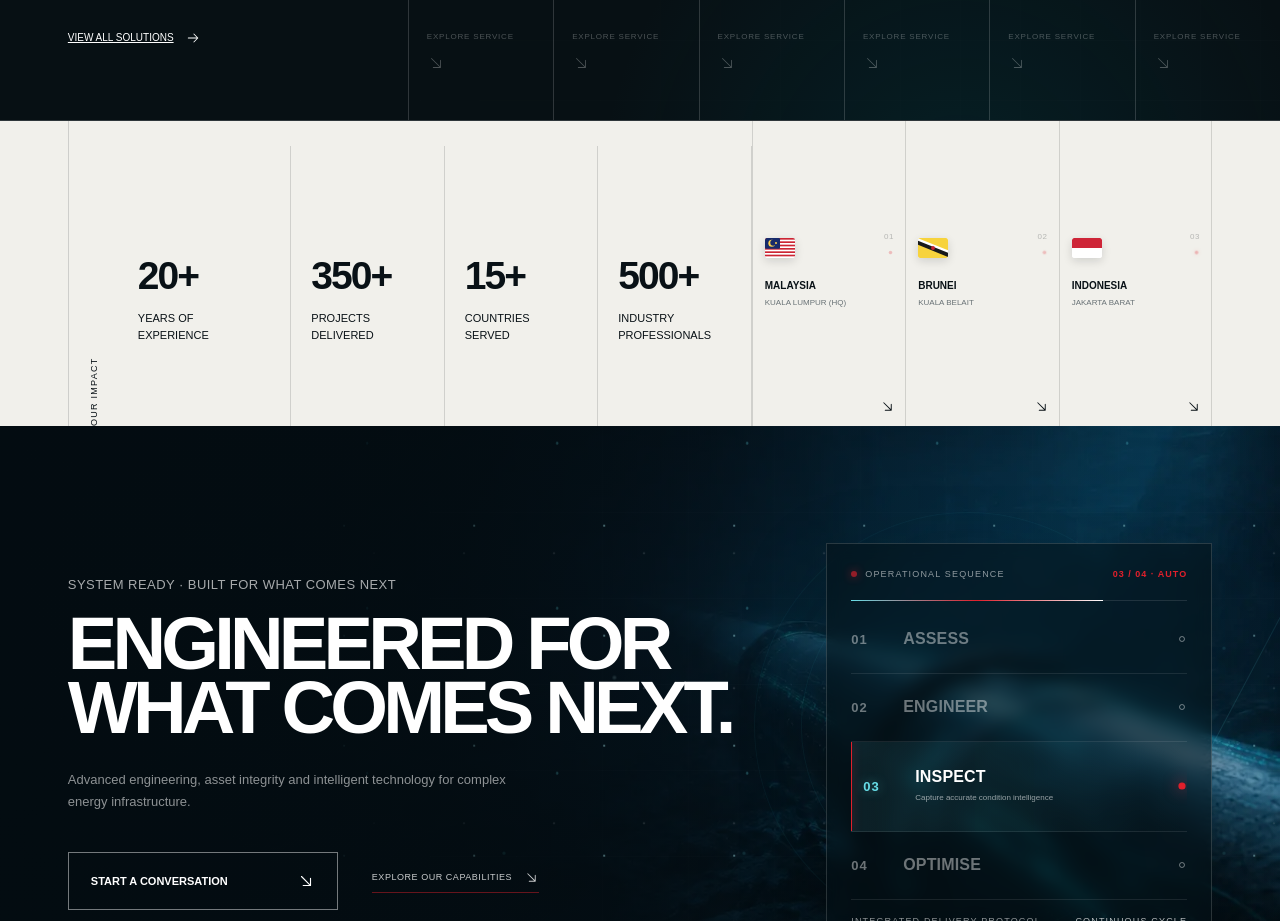
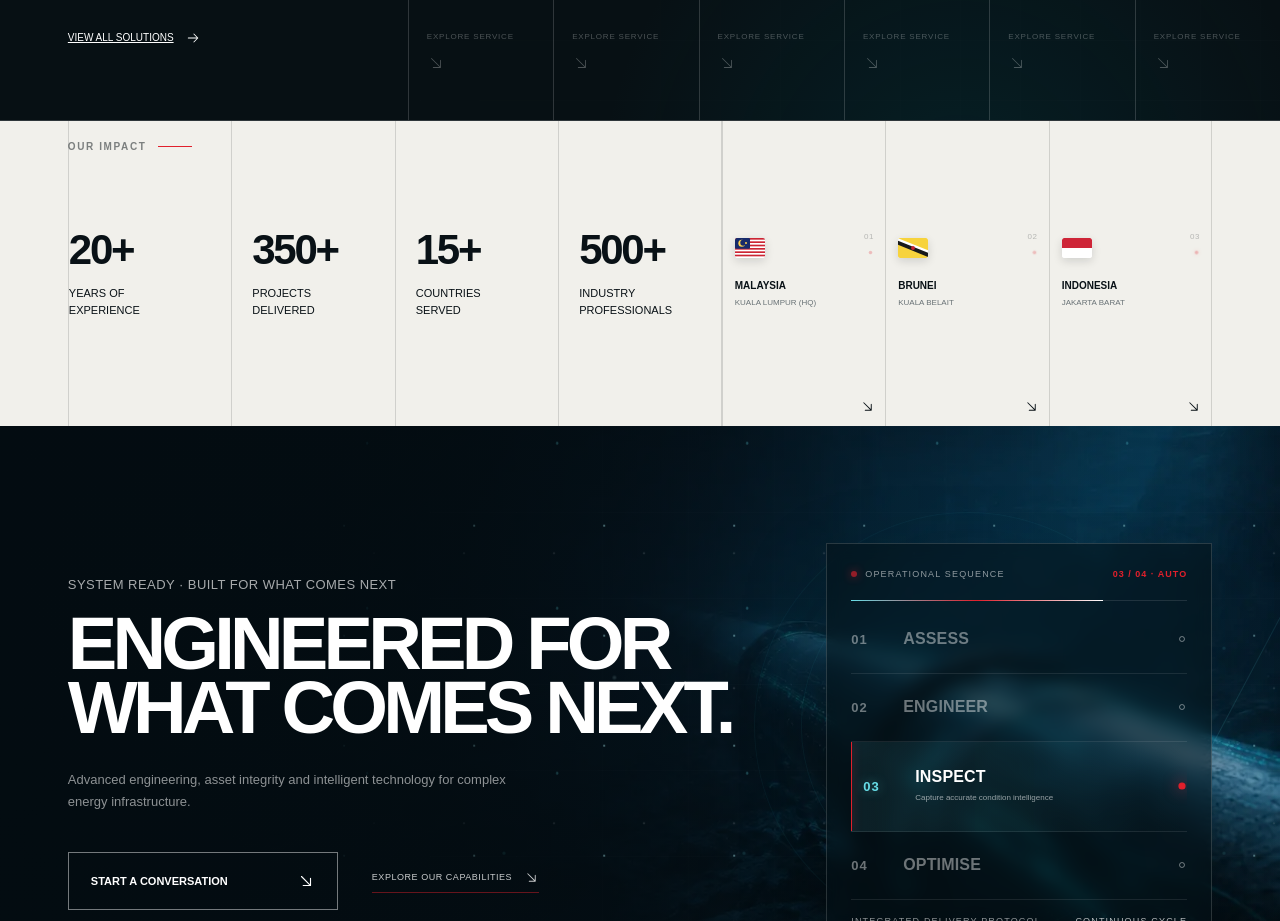
Before and after one commit to maizhakimm/rockoilgroup, a Next.js app: page / in a window 1280 px wide. Shown: the part 1000-1921 px from the top of the page. Built offline with nearby package versions, Linux system fonts and the light colour scheme.

Commit message:
Enrich impact card interactions and alignment

```diff
--- a/app/components/animation-controller.tsx
+++ b/app/components/animation-controller.tsx
@@ -29,11 +29,11 @@ export function AnimationController() {
 
       gsap.from(".stat", {
         scrollTrigger: { trigger: ".impact", start: "top 80%" },
-        y: 25,
         opacity: 0,
-        duration: 0.65,
+        duration: 0.55,
         stagger: 0.1,
-        ease: "power2.out",
+        ease: "power1.out",
+        clearProps: "opacity",
       });
 
       document.querySelectorAll<HTMLElement>("[data-count]").forEach((node) => {
--- a/app/components/country-presence.tsx
+++ b/app/components/country-presence.tsx
@@ -1,4 +1,7 @@
-import { ArrowDownRight } from "@phosphor-icons/react/dist/ssr";
+"use client";
+
+import { ArrowDownRight } from "@phosphor-icons/react";
+import { useState } from "react";
 
 function MalaysiaFlag() {
   return (
@@ -40,11 +43,20 @@ const countries = [
 ];
 
 export function CountryPresence() {
+  const [active, setActive] = useState<number | null>(null);
   return (
     <div className="countryPresence">
       <div className="countryGrid">
         {countries.map(({ name, office, address, Flag }, index) => (
-          <a className="countryCard" href="#contact" key={name}>
+          <article
+            className={`countryCard ${active === index ? "isActive" : ""}`}
+            key={name}
+            tabIndex={0}
+            role="button"
+            aria-expanded={active === index}
+            onClick={() => setActive(active === index ? null : index)}
+            onFocus={() => setActive(index)}
+          >
             <div className="flagIcon"><Flag /></div>
             <span className="countryIndex">0{index + 1}</span>
             <i aria-hidden="true" />
@@ -52,7 +64,7 @@ export function CountryPresence() {
             <span className="countryOffice">{office}</span>
             <small className="countryAddress">{address}</small>
             <ArrowDownRight size={15} />
-          </a>
+          </article>
         ))}
       </div>
     </div>
--- a/app/globals.css
+++ b/app/globals.css
@@ -137,20 +137,23 @@ h1 .heroTitleLine:nth-child(4) > span { animation:titleScan 6s ease-in-out infin
 .cardScan { position:absolute; z-index:1; left:0; right:0; height:1px; top:-5%; opacity:0; background:linear-gradient(90deg,transparent,rgba(103,221,231,.9),transparent); box-shadow:0 0 12px rgba(103,221,231,.55); }
 .capabilityCard.isActive .cardScan { opacity:.7; animation:cardScan 2.8s linear infinite; }
 @keyframes cardScan { from { top:0; } to { top:100%; } }
-.impact { background:var(--paper); color:#091116; height:305px; padding:0 clamp(28px,5.3vw,88px); display:grid; grid-template-columns:70px 4fr 3fr; align-items:stretch; gap:0; position:relative; }
-.verticalLabel { border-right:1px solid rgba(7,16,20,.15); padding-right:20px; }
+.impact { background:var(--paper); color:#091116; height:305px; padding:0 clamp(28px,5.3vw,88px); display:grid; grid-template-columns:4fr 3fr; align-items:stretch; gap:0; position:relative; }
+.verticalLabel { position:absolute; z-index:3; left:clamp(28px,5.3vw,88px); top:20px; border:0; padding:0; writing-mode:horizontal-tb; transform:none; color:rgba(7,16,20,.5); font-size:10px; font-weight:700; letter-spacing:.16em; }
+.verticalLabel:after { content:""; display:inline-block; width:34px; height:1px; margin:0 0 3px 12px; background:var(--red); }
 .statsGrid { height:100%; display:grid; grid-template-columns:repeat(4,1fr); align-items:stretch; }
-.stat { border-right:1px solid rgba(7,16,20,.14); padding:28px 20px; align-self:stretch; display:flex; flex-direction:column; justify-content:center; position:relative; overflow:hidden; transition:background .4s,transform .4s,color .35s; }
+.stat { height:100%; border-left:1px solid rgba(7,16,20,.14); padding:28px 20px; align-self:stretch; display:flex; flex-direction:column; justify-content:center; position:relative; overflow:hidden; transition:background .42s,transform .42s,color .35s; }
+.stat:last-child { border-right:1px solid rgba(7,16,20,.14); }
 .stat:before { content:""; position:absolute; inset:auto 0 0; height:2px; background:linear-gradient(90deg,var(--red),#2bc4d0); transform:scaleX(0); transform-origin:left; transition:transform .4s; }
 .stat:after { content:""; position:absolute; width:100px; height:100px; right:-55px; top:-55px; border-radius:50%; background:rgba(43,196,208,.12); filter:blur(14px); opacity:0; transition:.4s; }
 .stat:first-child { padding-left:0; }
-.stat strong { display:block; font-size:39px; letter-spacing:-.05em; transition:color .35s,transform .4s; }
-.stat > span { display:block; margin-top:12px; text-transform:uppercase; font-size:11px; line-height:1.5; }
+.stat strong { display:block; font-size:42px; line-height:1; letter-spacing:-.055em; transition:color .35s,transform .42s,font-size .42s,text-shadow .35s; }
+.stat > span { display:block; margin-top:14px; text-transform:uppercase; font-size:11px; line-height:1.5; transition:color .35s,transform .42s; }
 .stat > span span { display:block; }
-.stat:hover { background:rgba(255,255,255,.52); transform:translateY(-5px); }
+.stat:hover { z-index:2; color:#fff; background:linear-gradient(145deg,#071318,#0a2b31); transform:translateY(-6px); box-shadow:0 20px 45px rgba(6,16,21,.22); }
 .stat:hover:before { transform:scaleX(1); }
 .stat:hover:after { opacity:1; }
-.stat:hover strong { color:var(--red); transform:translateY(-3px) scale(1.06); transform-origin:left; }
+.stat:hover strong { font-size:58px; color:#67dde7; transform:translateY(-4px); transform-origin:left; text-shadow:0 0 22px rgba(103,221,231,.4); }
+.stat:hover > span { color:rgba(255,255,255,.78); transform:translateY(2px); }
 .presence { position:relative; min-width:0; height:100%; }
 .countryPresence { display:block; min-width:0; height:100%; }
 .countryGrid { height:100%; display:grid; grid-template-columns:repeat(3,1fr); }
@@ -168,14 +171,14 @@ h1 .heroTitleLine:nth-child(4) > span { animation:titleScan 6s ease-in-out infin
 .countryOffice { margin-top:6px; padding-right:15px; color:#697276; font-size:8px; line-height:1.45; text-transform:uppercase; transition:color .35s,transform .4s; }
 .countryAddress { max-height:0; opacity:0; overflow:hidden; margin-top:0; padding-right:14px; color:rgba(255,255,255,.68); font-size:8px; line-height:1.5; text-transform:none; transition:max-height .4s,opacity .35s,margin .4s; }
 .countryCard > svg { position:absolute; right:10px; bottom:12px; transition:transform .35s,color .35s; }
-.countryCard:hover { color:#fff; transform:translateY(-5px); }
-.countryCard:hover:before { transform:translateY(0); }
-.countryCard:hover .flagIcon { transform:scale(1.12); box-shadow:0 5px 16px rgba(0,0,0,.35); }
-.countryCard:hover .countryIndex { color:rgba(255,255,255,.35); }
-.countryCard:hover > strong { color:#fff; transform:translateY(-2px); margin-top:10px; }
-.countryCard:hover .countryOffice { color:rgba(255,255,255,.78); }
-.countryCard:hover .countryAddress { max-height:55px; opacity:1; margin-top:7px; }
-.countryCard:hover > svg { color:#e1202c; transform:translate(3px,3px); }
+.countryCard:hover,.countryCard.isActive,.countryCard:focus-visible { z-index:2; color:#fff; transform:translateY(-6px); box-shadow:0 20px 45px rgba(6,16,21,.2); outline:none; }
+.countryCard:hover:before,.countryCard.isActive:before,.countryCard:focus-visible:before { transform:translateY(0); }
+.countryCard:hover .flagIcon,.countryCard.isActive .flagIcon,.countryCard:focus-visible .flagIcon { transform:scale(1.25); box-shadow:0 5px 18px rgba(0,0,0,.4); }
+.countryCard:hover .countryIndex,.countryCard.isActive .countryIndex,.countryCard:focus-visible .countryIndex { color:rgba(255,255,255,.42); }
+.countryCard:hover > strong,.countryCard.isActive > strong,.countryCard:focus-visible > strong { color:#fff; font-size:18px; transform:translateY(-2px); margin-top:19px; }
+.countryCard:hover .countryOffice,.countryCard.isActive .countryOffice,.countryCard:focus-visible .countryOffice { color:#67dde7; font-size:9px; }
+.countryCard:hover .countryAddress,.countryCard.isActive .countryAddress,.countryCard:focus-visible .countryAddress { max-height:70px; opacity:1; margin-top:8px; font-size:9px; }
+.countryCard:hover > svg,.countryCard.isActive > svg,.countryCard:focus-visible > svg { color:#e1202c; transform:translate(3px,3px) scale(1.15); }
 .closing { min-height:640px; padding:105px clamp(28px,5.3vw,88px) 110px; background:radial-gradient(circle at 75% 45%,rgba(0,111,126,.12),transparent 30%),#081216; position:relative; overflow:hidden; display:grid; grid-template-columns:minmax(0,1.25fr) minmax(360px,.75fr); gap:clamp(60px,9vw,150px); align-items:center; isolation:isolate; }
 .closingImage { object-fit:cover; object-position:center; }
 .closingShade { position:absolute; inset:0; z-index:-3; background:linear-gradient(90deg,rgba(3,12,17,.98) 0%,rgba(3,12,17,.9) 36%,rgba(3,12,17,.38) 74%,rgba(3,12,17,.22)),linear-gradient(0deg,rgba(3,12,17,.68),transparent 45%,rgba(3,12,17,.16)); }
@@ -276,8 +279,8 @@ h1 .heroTitleLine:nth-child(4) > span { animation:titleScan 6s ease-in-out infin
   .capabilityGrid.hasActive .capabilityCard:not(.isActive),.capabilityCard:hover,.capabilityCard.isActive { opacity:1; }
   .capabilityCard.isActive .cardIndex { font-size:34px; }
   .capabilityCard.isActive h3 { font-size:17px; }
-  .impact { height:auto; min-height:305px; padding-top:46px; padding-bottom:46px; grid-template-columns:45px 1fr; gap:35px; }
-  .presence { grid-column:2; min-height:180px; }
+  .impact { height:auto; min-height:305px; padding-top:46px; padding-bottom:46px; grid-template-columns:1fr; gap:35px; }
+  .presence { grid-column:1; min-height:180px; }
 }
 @media (max-width:900px) {
   .desktopNav { display:none; }
```
